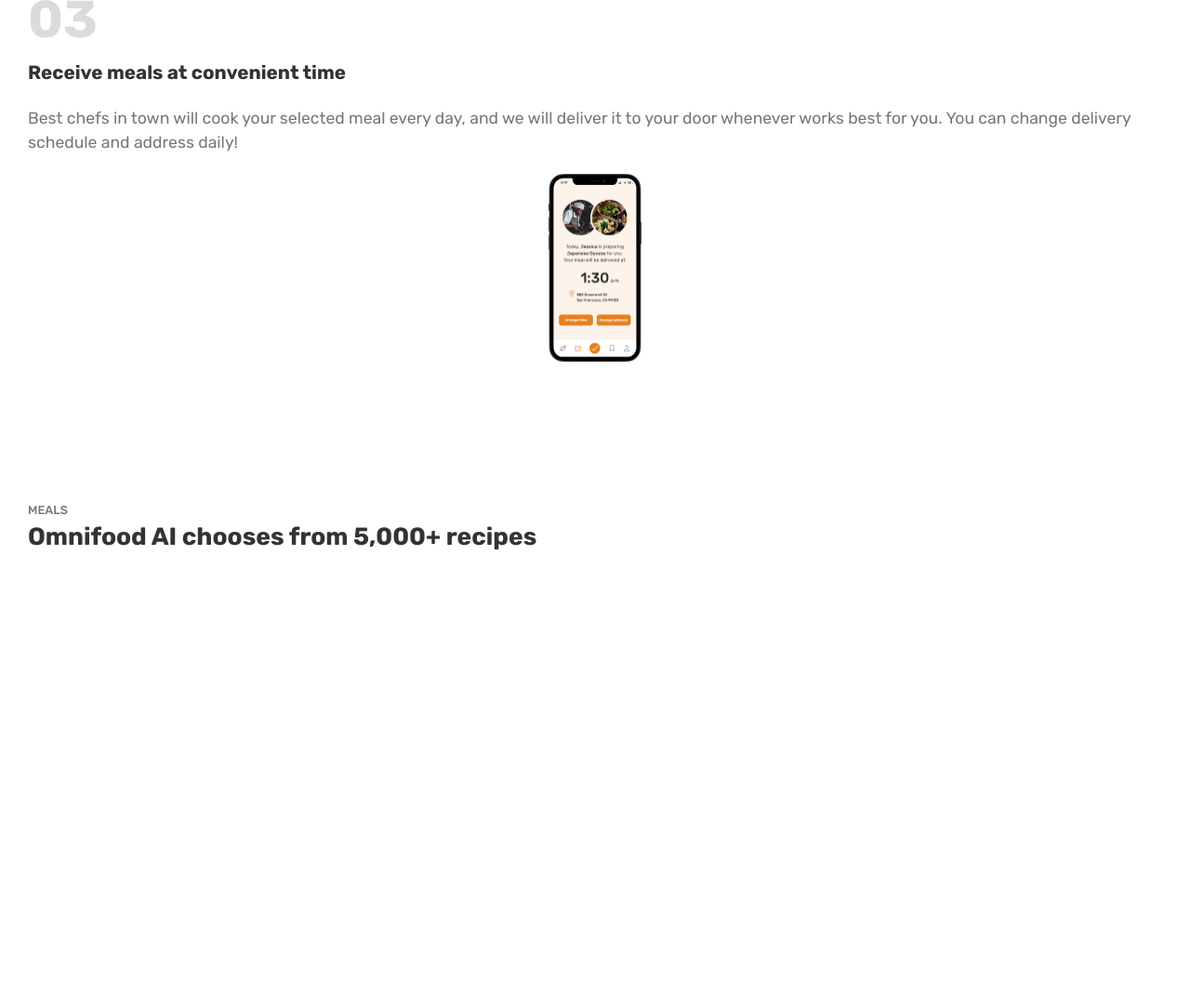
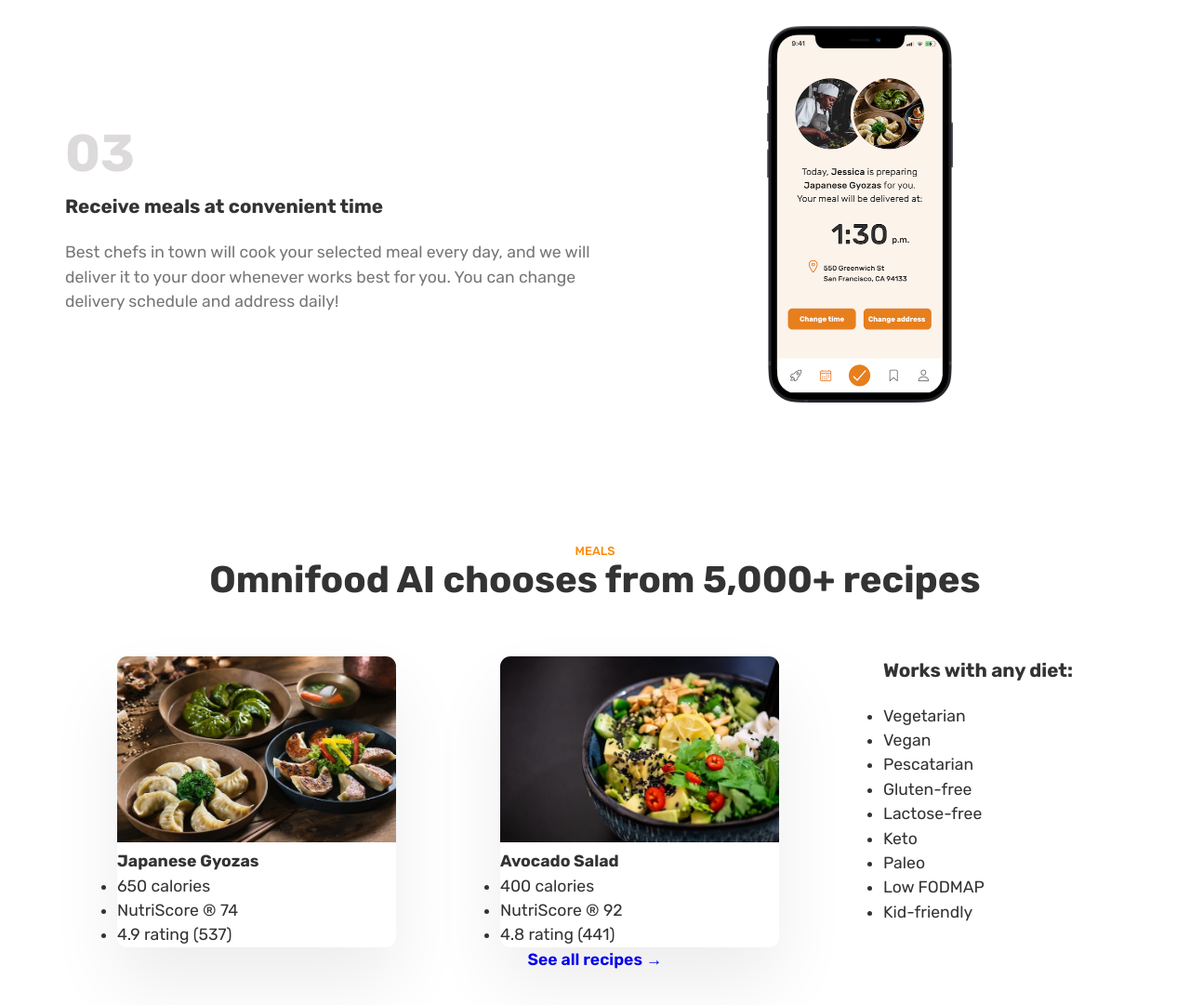
Before and after one commit to raphbag/maquette-omnifood, a plain HTML site: page index.html in a window 1280 px wide. Shown: the part 1807-2888 px from the top of the page at 93% size. Before the commit the page ends 2505 px from the top, so only its background shows below. Drawn offline with Linux system fonts and the light colour scheme.

Commit message:
Refactor layout and styling for meal sections, add new meal images, and enhance responsiveness

```diff
--- a/assets/css/style.css
+++ b/assets/css/style.css
@@ -20,7 +20,7 @@ body {
     font-size: 1.1rem;
     line-height: 1.5;
     color: var(--secondary-color);
-    margin: auto;
+    margin: 0 auto;
 }
 
 a {
@@ -59,7 +59,8 @@ header a:hover {
     cursor: pointer;
 }
 
-#menu_mobile { /* A afficher lors du clique sur le menu */
+#menu_mobile {
+    /* A afficher lors du clique sur le menu */
     display: none;
     position: fixed;
     top: 0;
@@ -116,7 +117,7 @@ p {
     color: var(--text-color);
 }
 
-.presentation > img {
+.presentation>img {
     height: auto;
     max-width: 400px;
     object-fit: cover;
@@ -195,11 +196,13 @@ b {
     opacity: 50%;
 }
 
-.how {
+.how,
+.meals {
     display: flex;
     flex-direction: column;
     justify-content: center;
-
+    max-width: 1200px;
+    margin: 0 auto;
 }
 
 #titre_how {
@@ -226,29 +229,107 @@ h3 {
     margin-bottom: 20px;
 }
 
+.etape-texte {
+    display: flex;
+    flex-direction: column;
+    order: 1;
+    justify-content: center;
+}
+
 .etape img {
-    width: 100px;
     padding: 20px 0;
     margin: 0 auto;
+    max-width: 200px;
+    order: 0;
+    object-fit: scale-down;
 }
 
-@media (min-width: 1020px) { /** Version PC **/
+.meals {
+    display: flex;
+    flex-direction: column;
+    justify-content: center;
+    align-items: center;
+}
+
+#titre_meals {
+    color: var(--primary-color);
+}
+
+.box_meal {
+    display: flex;
+    flex-direction: row;
+    flex-wrap: wrap;
+    justify-content: space-around;
+    width: 100%;
+    margin-top: 60px;
+}
+
+.meal {
+    box-shadow: 0 2.4rem 4.8rem rgba(0, 0, 0, 0.075);
+    border-radius: 11px;
+    transition: all 0.4s;
+    max-width: 300px;
+}
+
+.meal:hover {
+    transform: translateY(-0.5rem);
+    box-shadow: 0 3.2rem 6.4rem rgba(0, 0, 0, 0.15);
+}
+
+.meal img {
+    width: 100%;
+    border-radius: 11px 11px 0 0;
+}
+
+
+@media (min-width: 1020px) {
+
+    /** Version PC **/
     header nav {
         display: flex;
     }
+
     #menu {
         display: none;
     }
+
     #menu_mobile {
         display: none;
     }
+
     .presentation {
         flex-direction: row;
     }
+
     .presentation-texte {
         width: 50%;
     }
-    .presentation > img {
+
+    .presentation>img {
         width: 50%;
     }
 }
+
+@media (min-width: 600px) {
+    .etape {
+        flex-direction: row;
+    }
+
+    .etape-texte {
+        width: 50%;
+        order: 0;
+    }
+
+    .etape img {
+        width: 20%;
+        order: 1;
+    }
+
+    .reverse .etape-texte {
+        order: 1;
+    }
+
+    .reverse img {
+        order: 0;
+    }
+}
--- a/index.html
+++ b/index.html
@@ -71,34 +71,81 @@
             <p class="titre" id="titre_how">How it works</p>
             <h2>Your daily dose of health in 3 simple steps</h2>
             <div class="etape">
+                <div class="etape-texte">
                     <p class="nombre">01</p>
                     <h3>Tell us what you like (and what not)</h3>
-                <p>Never again waste time thinking about what to eat! Omnifood AI will create a 100% personalized weekly
+                    <p>Never again waste time thinking about what to eat! Omnifood AI will create a 100% personalized
+                        weekly
                         meal plan just for you. It makes sure you get all the nutrients and vitamins you need, no matter
                         what diet you follow!</p>
+                </div>
                 <img src="assets\images\appli-1.png" alt="Image de l'application">
             </div>
 
-            <div class="etape">
+            <div class="etape reverse">
+                <div class="etape-texte">
+
                     <p class="nombre">02</p>
                     <h3>Approve your weekly meal plan</h3>
-                <p>Once per week, approve the meal plan generated for you by Omnifood AI. You can change ingredients,
+
+                    <p>Once per week, approve the meal plan generated for you by Omnifood AI. You can change
+                        ingredients,
                         swap entire meals, or even add your own recipes.</p>
+                </div>
                 <img src="assets/images/appli-2.png" alt="Image de l'application">
             </div>
 
             <div class="etape">
+                <div class="etape-texte">
                     <p class="nombre">03</p>
                     <h3>Receive meals at convenient time</h3>
                     <p>Best chefs in town will cook your selected meal every day, and we will deliver it to your door
                         whenever works best for you. You can change delivery schedule and address daily!</p>
+                </div>
                 <img src="assets/images/appli-3.png" alt="Image de l'application">
             </div>
         </section>
 
-        <section>
-            <p class="titre">Meals</p>
-            <h2>Omnifood AI chooses from 5,000+ recipes</h2>
+        <section class="meals" id="meals">
+            <p class="titre" id="titre_meals">Meals</p>
+            <h1>Omnifood AI chooses from 5,000+ recipes</h1>
+            <div class="box_meal">
+                <div class="meal">
+                    <img src="assets/images/meal-1.jpg" alt="Image du repas 1">
+                    <div class="description_meal">
+                        <h4>Japanese Gyozas</h4>
+                        <ul>
+                            <li>650 calories</li>
+                            <li>NutriScore ® 74</li>
+                            <li>4.9 rating (537)</li>
+                        </ul>
+                    </div>
+                </div>
+                <div class="meal">
+                    <img src="assets/images/meal-2.jpg" alt="Image du repas 2">
+                    <h4>Avocado Salad</h4>
+                    <ul>
+                        <li>400 calories</li>
+                        <li>NutriScore ® 92</li>
+                        <li>4.8 rating (441)</li>
+                    </ul>
+                </div>
+                <div class="diet">
+                    <h3>Works with any diet:</h3>
+                    <ul>
+                        <li>Vegetarian</li>
+                        <li>Vegan</li>
+                        <li>Pescatarian</li>
+                        <li>Gluten-free</li>
+                        <li>Lactose-free</li>
+                        <li>Keto</li>
+                        <li>Paleo</li>
+                        <li>Low FODMAP</li>
+                        <li>Kid-friendly</li>
+                    </ul>
+                </div>
+            </div>
+            <a href="#">See all recipes →</a>
         </section>
     </main>
 </body>
```
Also changed, not shown: assets/images/meal-1.jpg (added), assets/images/meal-2.jpg (added). Lines whose indentation alone changed are shown as unchanged.
